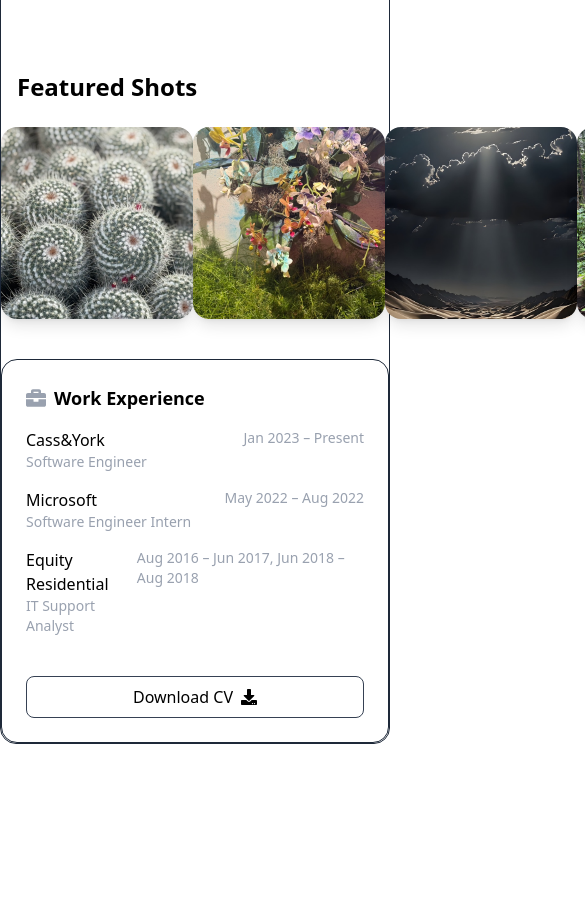
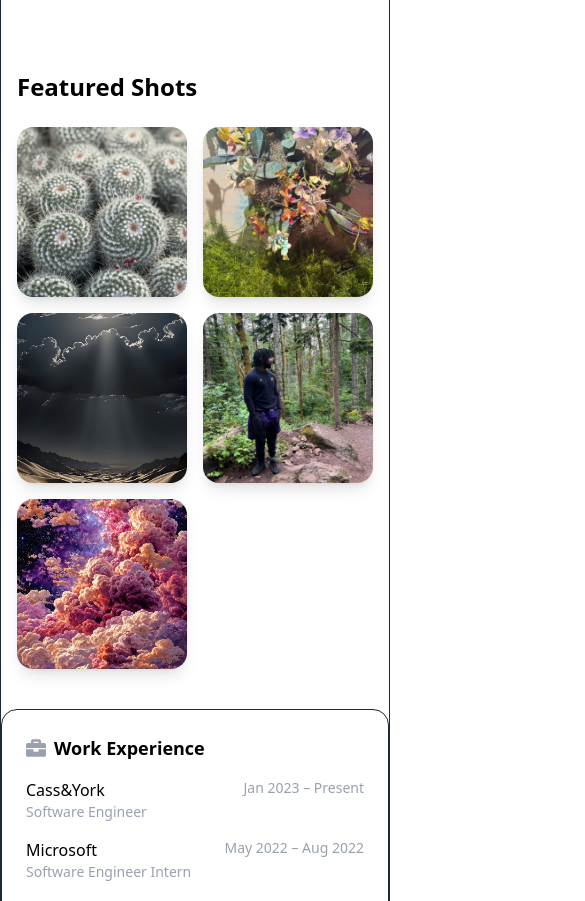
Before and after one commit to OttoHines3/my-website, a Next.js app: page / in a window 390 px wide. Shown: the part 780-1681 px from the top of the page, 585 px wide, since content can reach past the window. Before the commit the page ends 1524 px from the top, so only its background shows below. Built offline with nearby package versions, Linux system fonts and the light colour scheme.

Commit message:
made images on homepage mobile responsive

```diff
--- a/src/components/Gallery.tsx
+++ b/src/components/Gallery.tsx
@@ -14,11 +14,11 @@ export default function Gallery() {
     return (
         <section className=" w-full">
             <h2 className="text-2xl font-bold mb-6 px-4">Featured Shots</h2>
-            <div className=" flex justify-evenly ">
+            <div className=" grid grid-cols-2 sm:grid-cols-3 md:grid-cols-5 gap-4 px-4 ">
                 {IMAGES.map((src) => (
                     <div
                         key={src}
-                        className="relative flex-none w-48 h-48 rounded-2xl overflow-hidden shadow-lg"
+                        className="relative w-full pt-[100%] rounded-2xl overflow-hidden shadow-lg"
                     >
                         <Image
                             src={src}
```
